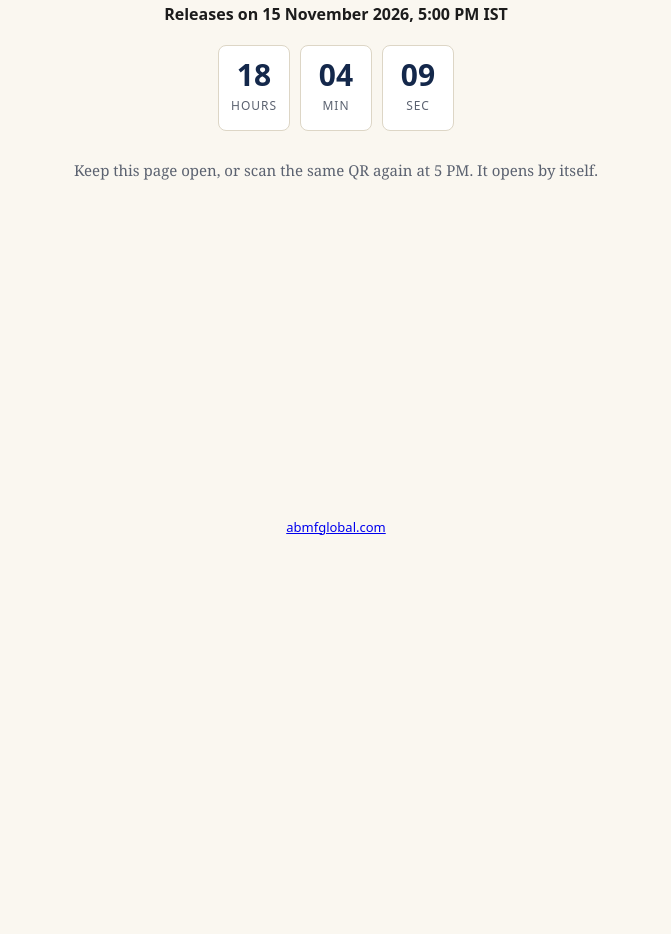
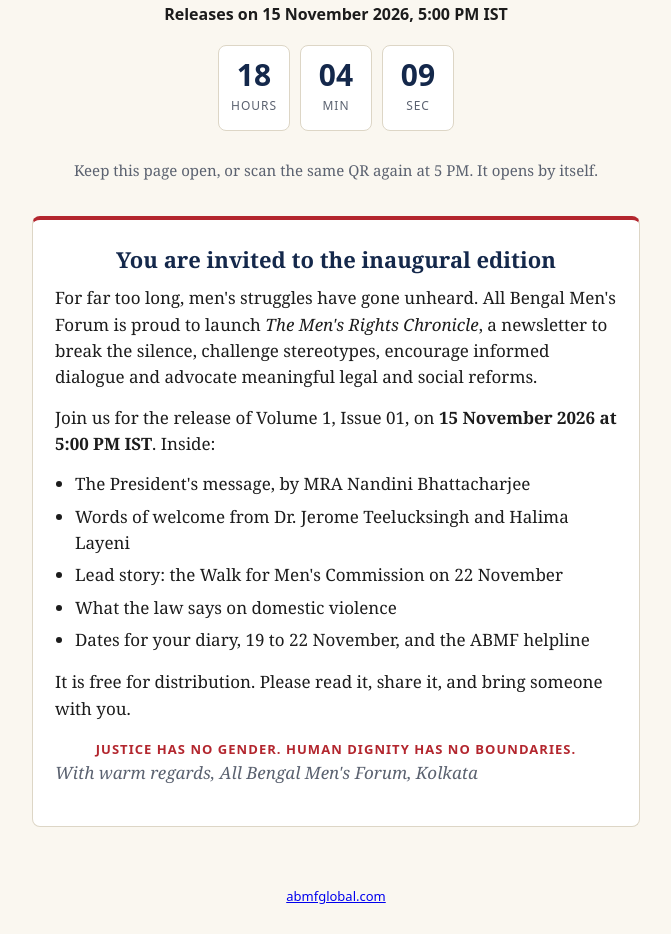
Before and after one commit to Kushal-Sen/chronicle-launch, a plain HTML site: page index.html in a window 1280 px wide. Shown: the part 235-1169 px from the top of the page, without its empty margins (304-975 px from the left). Before the commit the page ends 800 px from the top, so only its background shows below. Drawn offline with Linux system fonts and the light colour scheme.

Commit message:
Add the inaugural invitation to the launch page
Co-Authored-By: Claude Sonnet 5.5 <noreply@anthropic.com>

```diff
--- a/index.html
+++ b/index.html
@@ -27,6 +27,13 @@ h1{font-size:clamp(30px,7vw,44px);line-height:1.12;margin:14px 0 8px;color:var(-
 .btn.primary{background:var(--red);border-color:var(--red);color:#fff}
 .btn.ghost{background:transparent;color:var(--navy)}
 .note{color:var(--muted);font-size:15px}
+.invite{margin:34px auto 0;padding:26px 22px;background:#fff;border:1px solid var(--line);border-top:4px solid var(--red);border-radius:8px;text-align:left}
+.invite h2{font-size:22px;line-height:1.25;color:var(--navy);margin:0 0 12px;text-align:center}
+.invite p{margin:0 0 14px}
+.invite .motto{font:700 13px/1.5 system-ui,Inter,sans-serif;letter-spacing:.08em;text-transform:uppercase;color:var(--red);text-align:center;margin:18px 0 0}
+.inside{margin:0 0 16px;padding-left:20px}
+.inside li{margin:0 0 6px}
+.sign{font-style:italic;color:var(--muted);margin-top:16px}
 .hidden{display:none!important}
 footer{padding:20px 16px 28px;text-align:center;font:13px/1.5 system-ui,Inter,sans-serif;color:var(--muted)}
 </style>
@@ -55,6 +62,21 @@ footer{padding:20px 16px 28px;text-align:center;font:13px/1.5 system-ui,Inter,sa
     <p class="note" id="wait">Opening the edition… one moment.</p>
     <a class="btn ghost" id="wa" href="#">Share on WhatsApp</a>
     <p class="note">Free for distribution. Print it, share it, forward it to one person who should see it.</p>
+  </section>
+  <section class="invite">
+    <h2>You are invited to the inaugural edition</h2>
+    <p>For far too long, men's struggles have gone unheard. All Bengal Men's Forum is proud to launch <em>The Men's Rights Chronicle</em>, a newsletter to break the silence, challenge stereotypes, encourage informed dialogue and advocate meaningful legal and social reforms.</p>
+    <p>Join us for the release of Volume 1, Issue 01, on <strong>15 November 2026 at 5:00 PM IST</strong>. Inside:</p>
+    <ul class="inside">
+      <li>The President's message, by MRA Nandini Bhattacharjee</li>
+      <li>Words of welcome from Dr. Jerome Teelucksingh and Halima Layeni</li>
+      <li>Lead story: the Walk for Men's Commission on 22 November</li>
+      <li>What the law says on domestic violence</li>
+      <li>Dates for your diary, 19 to 22 November, and the ABMF helpline</li>
+    </ul>
+    <p>It is free for distribution. Please read it, share it, and bring someone with you.</p>
+    <p class="motto">Justice has no gender. Human dignity has no boundaries.</p>
+    <p class="sign">With warm regards, All Bengal Men's Forum, Kolkata</p>
   </section>
 </main>
 <footer><a href="https://abmfglobal.com">abmfglobal.com</a></footer>
```
